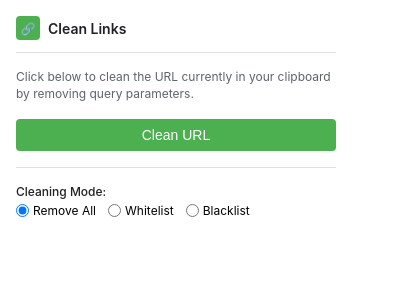
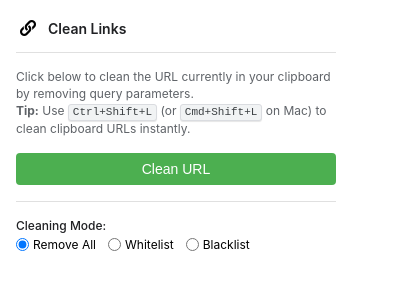
Before and after one commit to Pushpamk/clean-links, a browser extension: page popup.html in a window 400 px wide. Drawn offline with Linux system fonts and the light colour scheme.

Commit message:
added tip

```diff
--- a/popup.html
+++ b/popup.html
@@ -23,14 +23,11 @@
             width: 24px;
             height: 24px;
             margin-right: 8px;
-            background: #4CAF50;
+            background-image: url('icons/icon16.png');
+            background-size: 16px 16px;
+            background-repeat: no-repeat;
+            background-position: center;
             border-radius: 4px;
-            display: flex;
-            align-items: center;
-            justify-content: center;
-            color: white;
-            font-weight: bold;
-            font-size: 12px;
         }
         .title {
             font-weight: 600;
@@ -126,16 +123,30 @@
             margin-top: 4px;
             line-height: 1.3;
         }
+        kbd {
+            background-color: #f1f3f4;
+            border: 1px solid #dadce0;
+            border-radius: 3px;
+            box-shadow: 0 1px 1px rgba(0,0,0,0.1);
+            color: #3c4043;
+            display: inline-block;
+            font-size: 11px;
+            font-weight: 500;
+            line-height: 1;
+            padding: 2px 4px;
+            white-space: nowrap;
+        }
     </style>
 </head>
 <body>
     <div class="header">
-        <div class="icon">🔗</div>
+        <div class="icon"></div>
         <div class="title">Clean Links</div>
     </div>
 
     <div class="description">
-        Click below to clean the URL currently in your clipboard by removing query parameters.
+        Click below to clean the URL currently in your clipboard by removing query parameters.<br>
+        <strong>Tip:</strong> Use <kbd>Ctrl+Shift+L</kbd> (or <kbd>Cmd+Shift+L</kbd> on Mac) to clean clipboard URLs instantly.
     </div>
 
     <button id="cleanButton" class="button">Clean URL</button>
```
